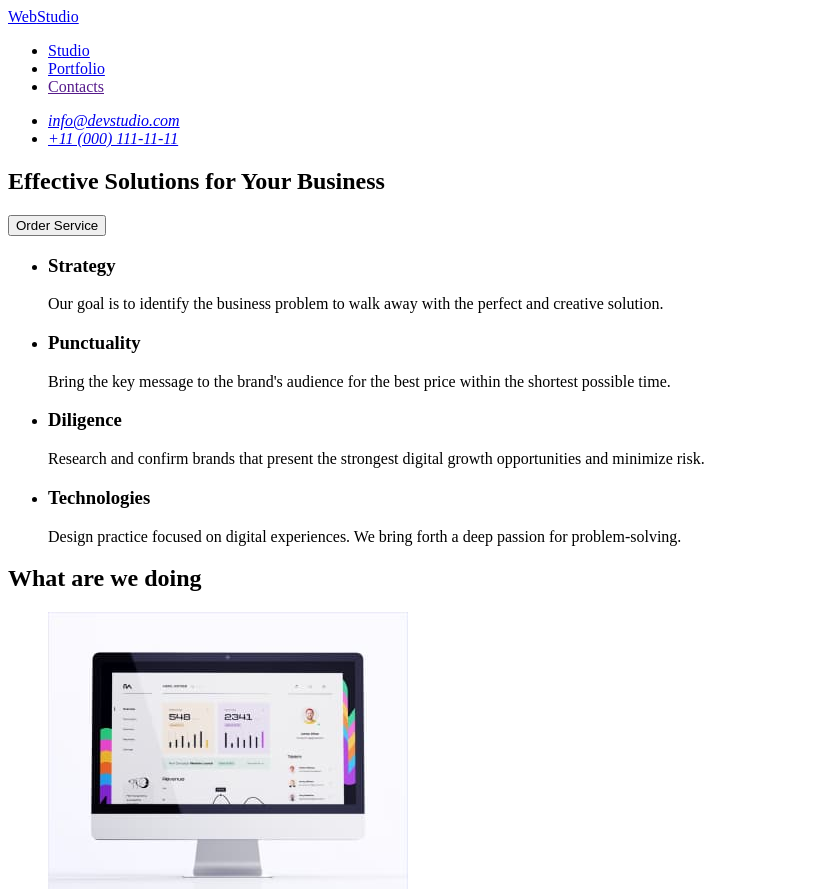
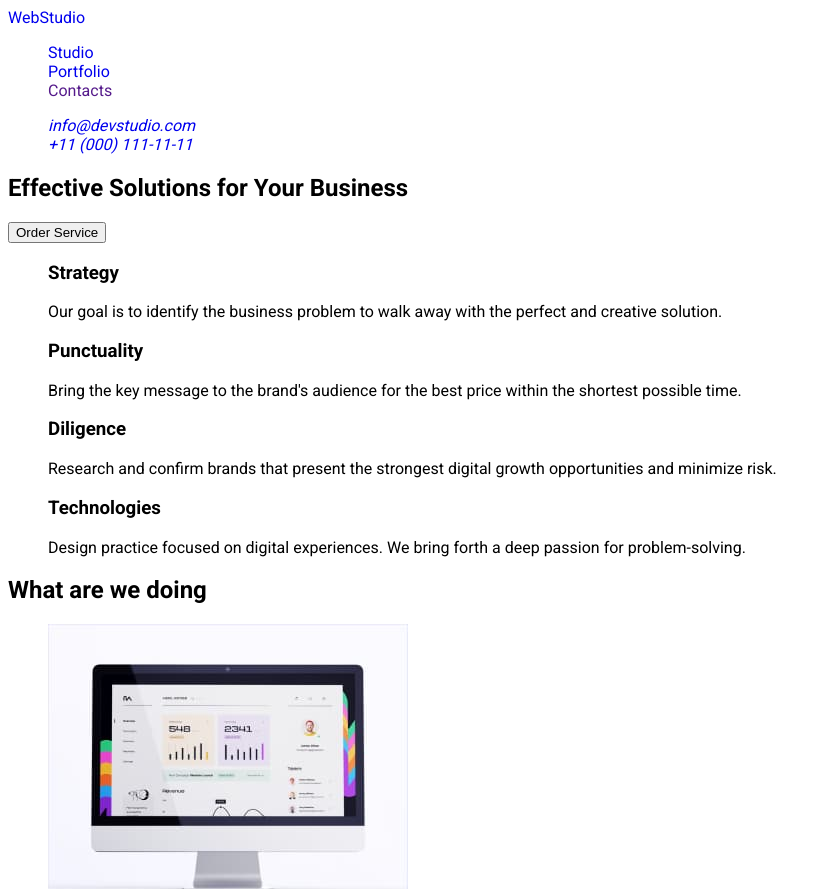
Before and after one commit to OksanaDonchuk/goit-markup-hw-02, a plain HTML site: page index.html in a window 1280 px wide. Shown: the top 889 px of the page, without its empty margins (0-827 px from the left). Drawn offline with Linux system fonts and the light colour scheme; a web font is replaced by a local one.

Commit message:
CSS-beginning

```diff
--- a/css/styles.css
+++ b/css/styles.css
@@ -0,0 +1,74 @@
+:root {
+  --main-font: roboto;
+}
+/* ============= COMMON STYLES ============= */
+.list {
+  list-style-type: none;
+}
+
+.link {
+  text-decoration: none;
+}
+
+button {
+  cursor: pointer;
+}
+
+body {
+  font-family: var(--main-font), sans-serif;
+}
+
+/* ============= /COMMON STYLES ============= */
+
+/* ================ COMPONENTS ================ */
+.section-title {
+}
+/* ================ /COMPONENTS ================ */
+/* ============= PAGE HEADER ============= */
+.logotype {
+  font-size: ;
+  font-weight: ;
+  line-height: ;
+  letter-spacing: px;
+  text-transform: ;
+  color: ;
+}
+
+.menu-link {
+  font-size:
+  font-weight: ;
+  line-height: ;
+  letter-spacing: px;
+  color: ;
+}
+
+.menu-link:hover,
+.menu-link:focus {
+  color: ;
+}
+/* ============= /PAGE HEADER ============= */
+
+/* ================ HERO ================ */
+.main-title {
+  font-size: px;
+  font-weight: ;
+  line-height: ;
+  letter-spacing: ;
+  }
+
+
+/* ================ /HERO ================ */
+
+/* ================ BENEFITS ================ */
+.benefits-list-title {
+  font-size: ;
+  font-weight: ;
+  }
+
+.benefits-list-text {
+  font-size: ;
+  font-weight: ;
+  line-height: ;
+  letter-spacing: ;
+  }
+/* ================ /BENEFITS ================ */
--- a/index.html
+++ b/index.html
@@ -34,14 +34,14 @@
       </nav>
 
       <address class="contacts">
-        <ul class="contacts-list">
+        <ul class="contacts-list list">
           <li class="contacts-item">
-            <a class="e-mail" href="mailto:info@devstudio.com"
+            <a class="e-mail link" href="mailto:info@devstudio.com"
               >info@devstudio.com</a
             >
           </li>
           <li class="contacts-item">
-            <a class="tel" href="tel:+110001111111">+11 (000) 111-11-11</a>
+            <a class="tel link" href="tel:+110001111111">+11 (000) 111-11-11</a>
           </li>
         </ul>
       </address>
@@ -54,7 +54,7 @@
       </section>
 
       <section class="benefits">
-        <h2 hidden class="benefits-title">Our benefits</h2>
+        <h2 hidden class="benefits-title section-title">Our benefits</h2>
         <ul class="benefits-list list">
           <li class="benefits-list-item">
             <h3 class="benefits-list-title">Strategy</h3>
@@ -88,8 +88,8 @@
       </section>
 
       <section class="our-solution">
-        <h2 class="solution-title">What are we doing</h2>
-        <ul class="solution-list">
+        <h2 class="solution-title section-title">What are we doing</h2>
+        <ul class="solution-list list">
           <li class="solution-list-item">
             <img
               class="solution-list-photo"
@@ -121,8 +121,8 @@
       </section>
 
       <section class="team">
-        <h2 class="team-title">Our Team</h2>
-        <ul class="team-list">
+        <h2 class="team-title section-title">Our Team</h2>
+        <ul class="team-list list">
           <li class="team-list-item">
             <img
               class="team-photo"
```
Also changed, not shown: portfolio.html (+5 -5 lines).
